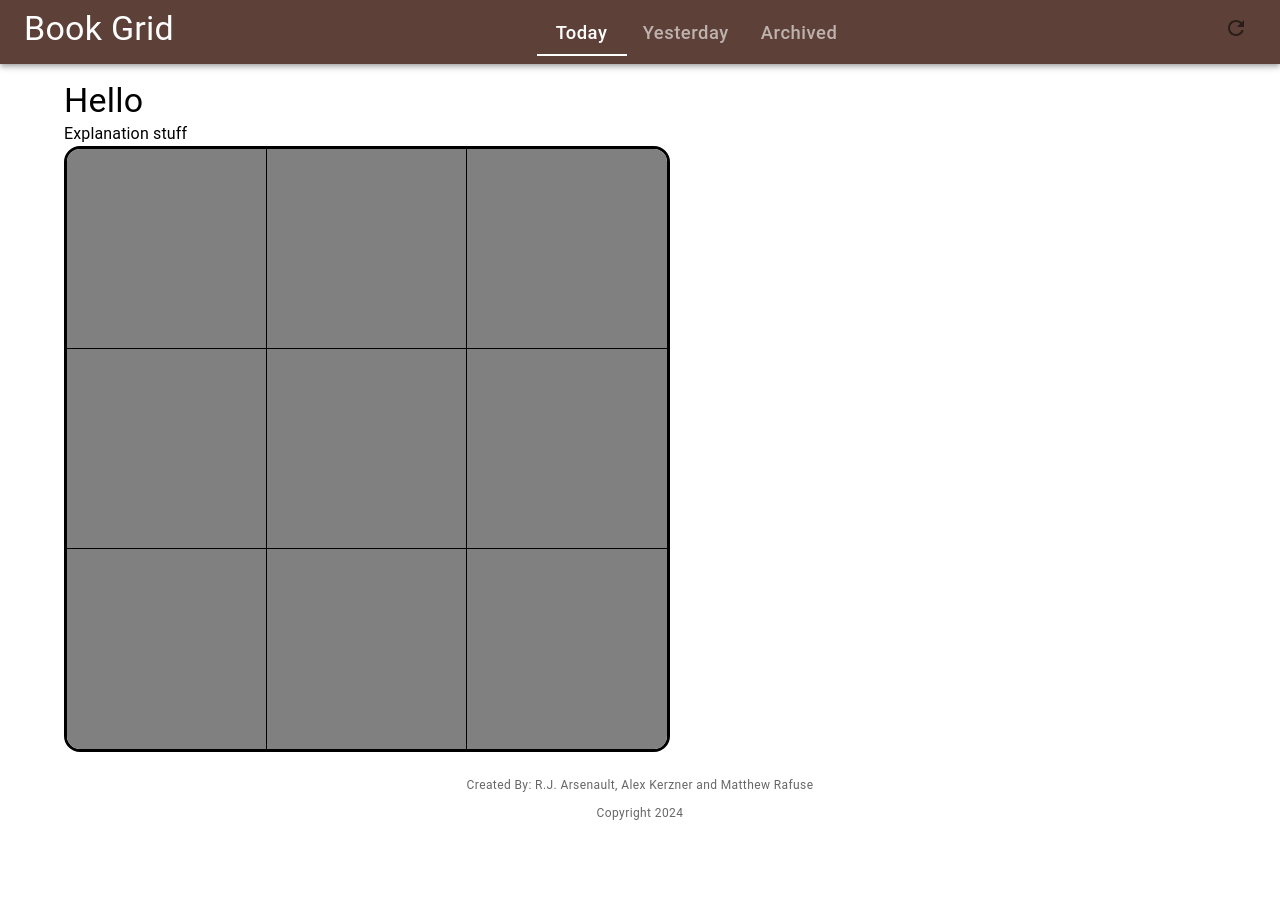
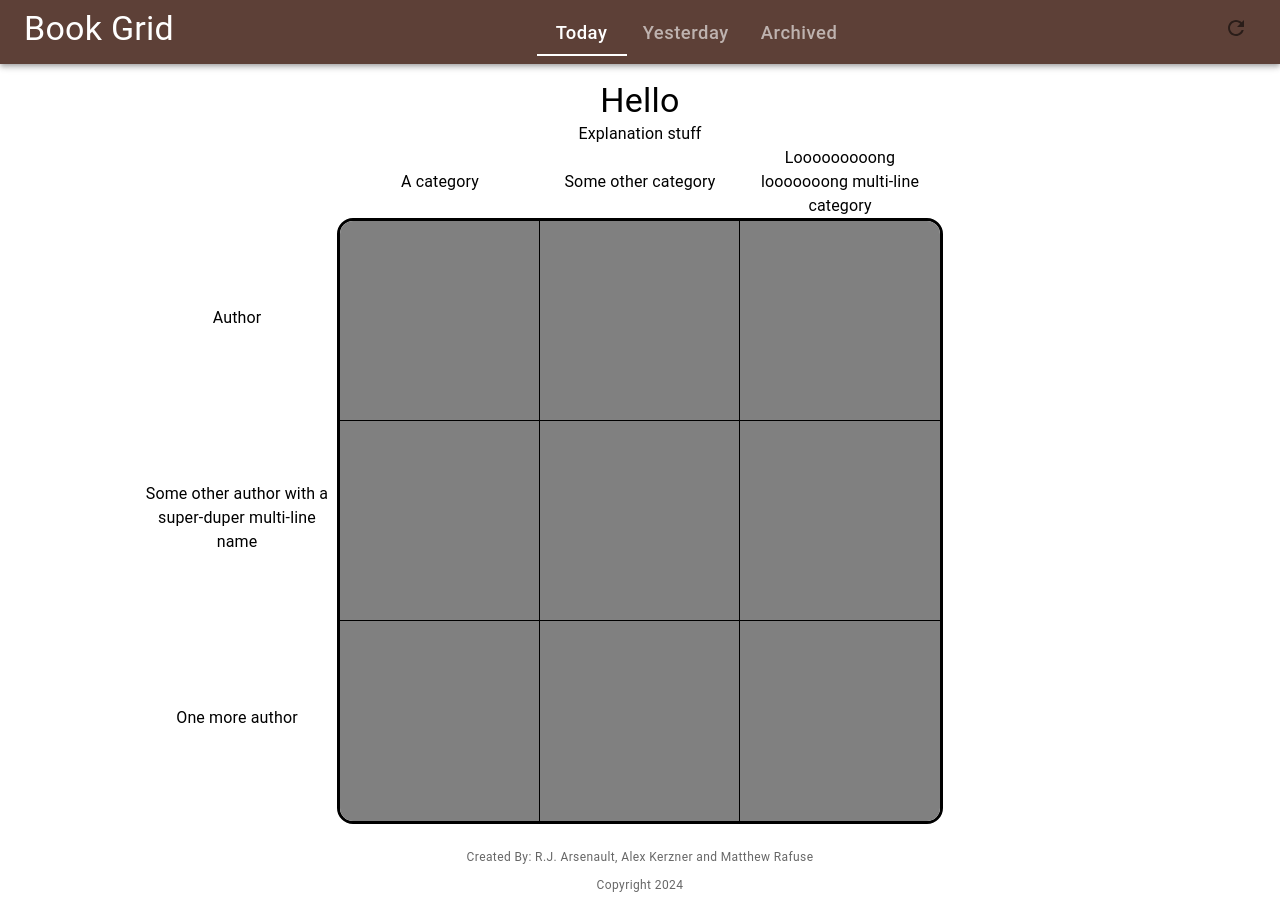
Before and after one commit to mattrafuse/bookgrid, a React (Vite) app in the folder ui/: page / in a window 1280 px wide. Before the commit the page ends 832 px from the top, so only its background shows below. Built offline with nearby package versions, Linux system fonts and the light colour scheme.

Commit message:
First attempt at centering the grid and inserting rows/columns for authors/categories.

```diff
--- a/ui/src/App.tsx
+++ b/ui/src/App.tsx
@@ -64,9 +64,21 @@ function App() {
           </Stack>
         </Toolbar>
       </AppBar>
-      <Container sx={{ py: 2, flex: 1 }}>
-        <Typography variant="h4">Hello</Typography>
-        <Typography variant="body1">Explanation stuff</Typography>
+        <Container sx={{ py: 2, flex: 1}}>
+          <Typography variant="h4" sx = {{textAlign: 'center'}}>Hello</Typography>
+          <Typography variant="body1" sx = {{textAlign: 'center'}}>Explanation stuff</Typography>
+          <Stack alignItems='center'>
+            <Stack direction='row' alignItems={'center'}>
+              <Typography variant="body1" sx={{textAlign:'center', width:'200px'}}>A category</Typography>
+              <Typography variant="body1" sx={{textAlign:'center', width:'200px'}}>Some other category</Typography>
+              <Typography variant="body1" sx={{textAlign:'center', width:'200px'}}>Looooooooong looooooong multi-line category</Typography>
+            </Stack>
+            <Stack direction='row'>
+              <Stack width='200px' alignItems='center'>
+                <Typography height='200px' variant="body1" sx={{textAlign:'center', alignItems:'center', display:'flex'}}>Author</Typography>
+                <Typography height='200px' variant="body1" sx={{textAlign:'center', alignItems:'center', display:'flex'}}>Some other author with a super-duper multi-line name</Typography>
+                <Typography height='200px' variant="body1" sx={{textAlign:'center', alignItems:'center', display:'flex'}}>One more author</Typography>
+              </Stack>
               <Box
                 sx={theme => ({
                   display: 'grid',
@@ -91,6 +103,10 @@ function App() {
               >
                 {[...Array(9).keys()].map(entry => <GridButton key={entry}/>)}
               </Box>
+              {/* Dummy box to take up space: */}
+              <Box height='600px' width='200px'/>
+            </Stack>
+          </Stack>
         </Container>
       <footer>
         <Stack
```
Lines whose indentation alone changed are shown as unchanged.
